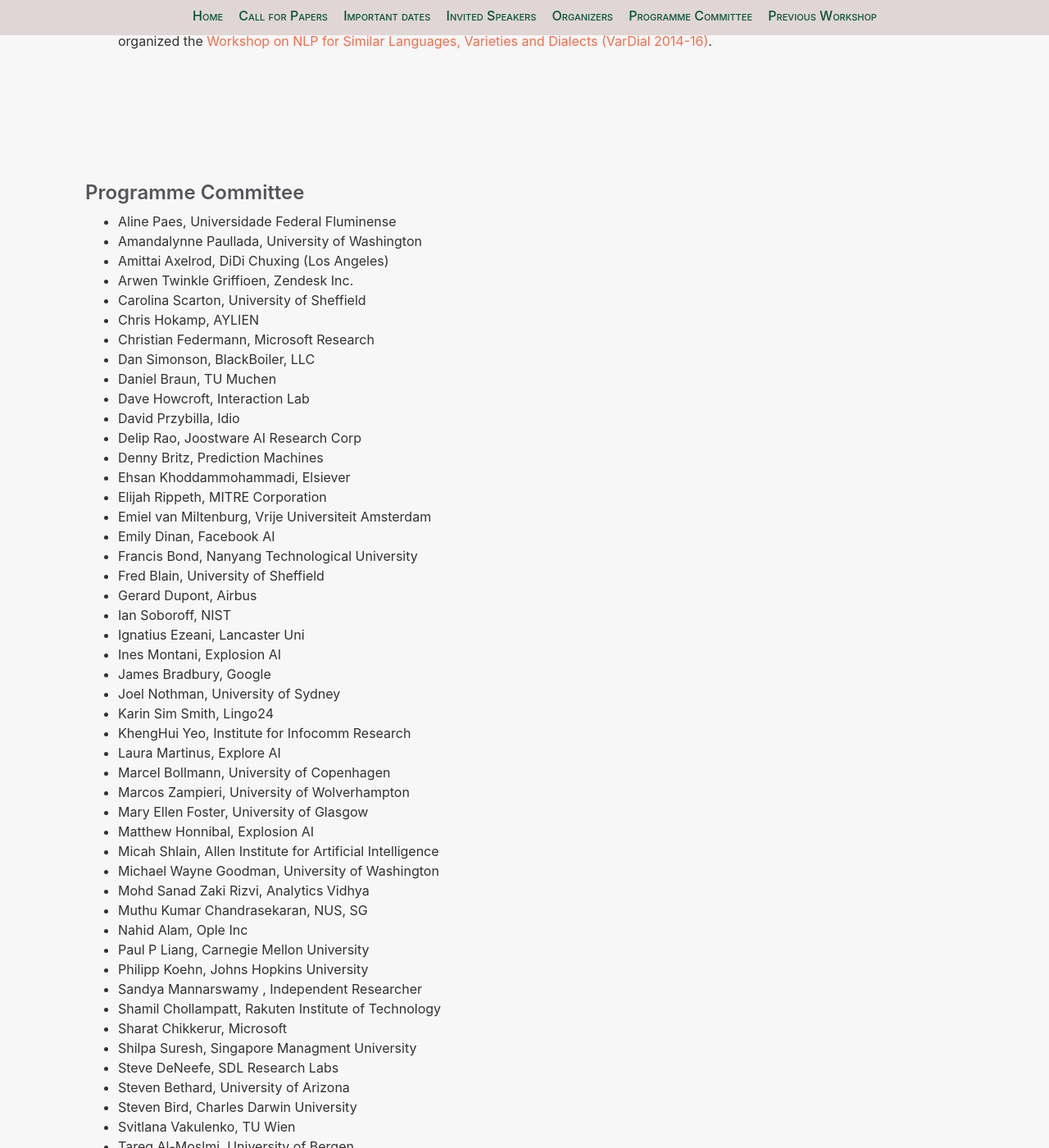
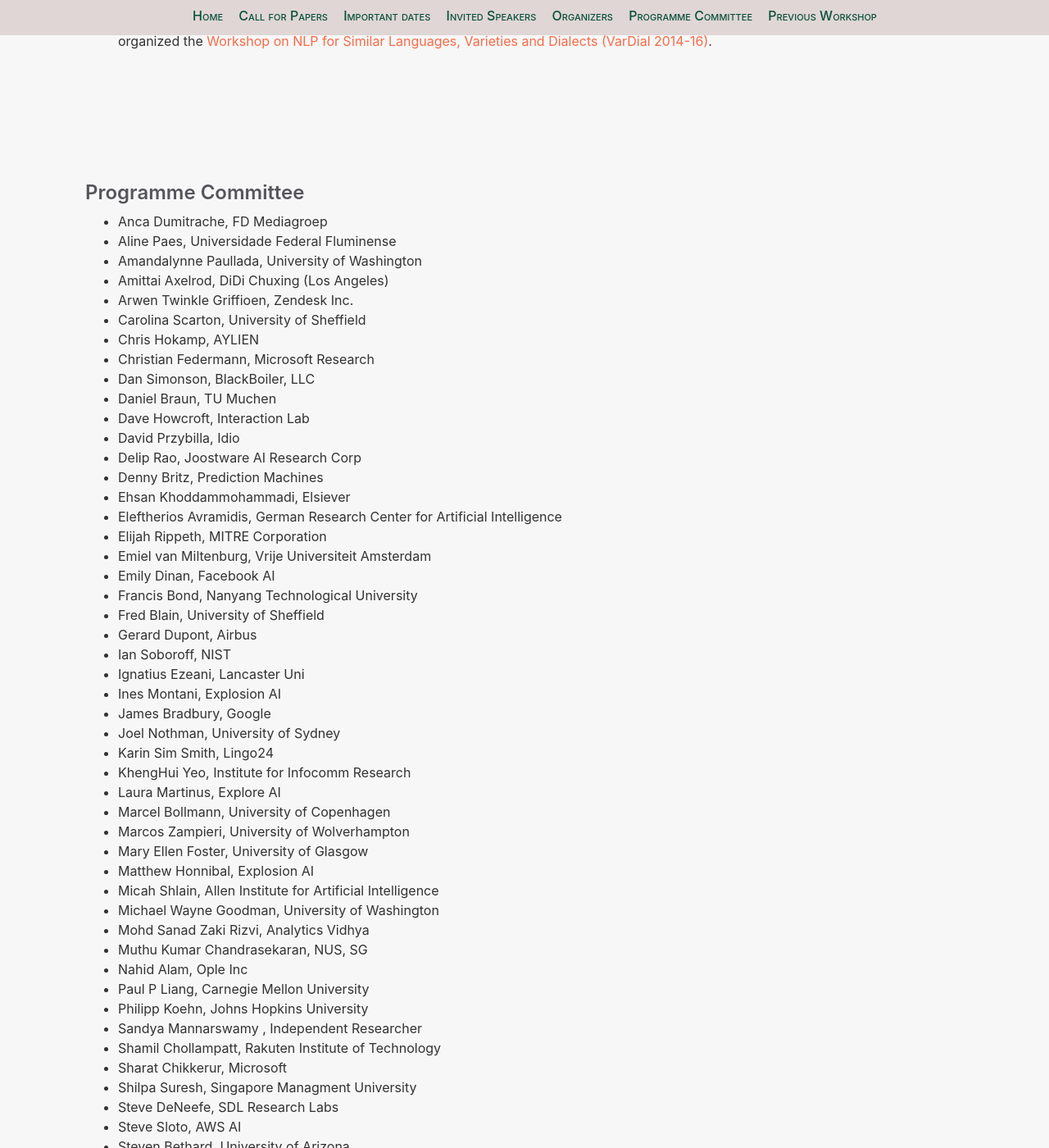
Before and after one commit to nlposs/nlposs.github.io, a Jekyll site: the page built from 2020/index.md, in a window 1280 px wide and 1400 px high, scrolled down 3398 px. Shown: the whole window at 82% size. Built offline with Jekyll 4.4.1, drawn with Linux system fonts in a browser that asks for light colours.

Commit message:
More missing ones -_-
Spreadsheets can't be trusted with human checks =)

```diff
--- a/2020/index.md
+++ b/2020/index.md
@@ -102,6 +102,7 @@
 
 ## Programme Committee
 
+ - Anca Dumitrache,	FD Mediagroep
  - Aline Paes, Universidade Federal Fluminense
  - Amandalynne Paullada, University of Washington
  - Amittai Axelrod, DiDi Chuxing (Los Angeles)
@@ -116,6 +117,7 @@
  - Delip Rao, Joostware AI Research Corp
  - Denny Britz, Prediction Machines
  - Ehsan Khoddammohammadi, Elsiever
+ - Eleftherios Avramidis,	German Research Center for Artificial Intelligence
  - Elijah Rippeth, MITRE Corporation
  - Emiel van Miltenburg,	Vrije Universiteit Amsterdam
  - Emily Dinan, Facebook AI
@@ -146,6 +148,7 @@
  - Sharat Chikkerur, Microsoft
  - Shilpa Suresh, Singapore Managment University
  - Steve DeNeefe, SDL Research Labs
+ - Steve Sloto,	AWS AI
  - Steven Bethard, University of Arizona
  - Steven Bird, Charles Darwin University
  - Svitlana Vakulenko, TU Wien
```
